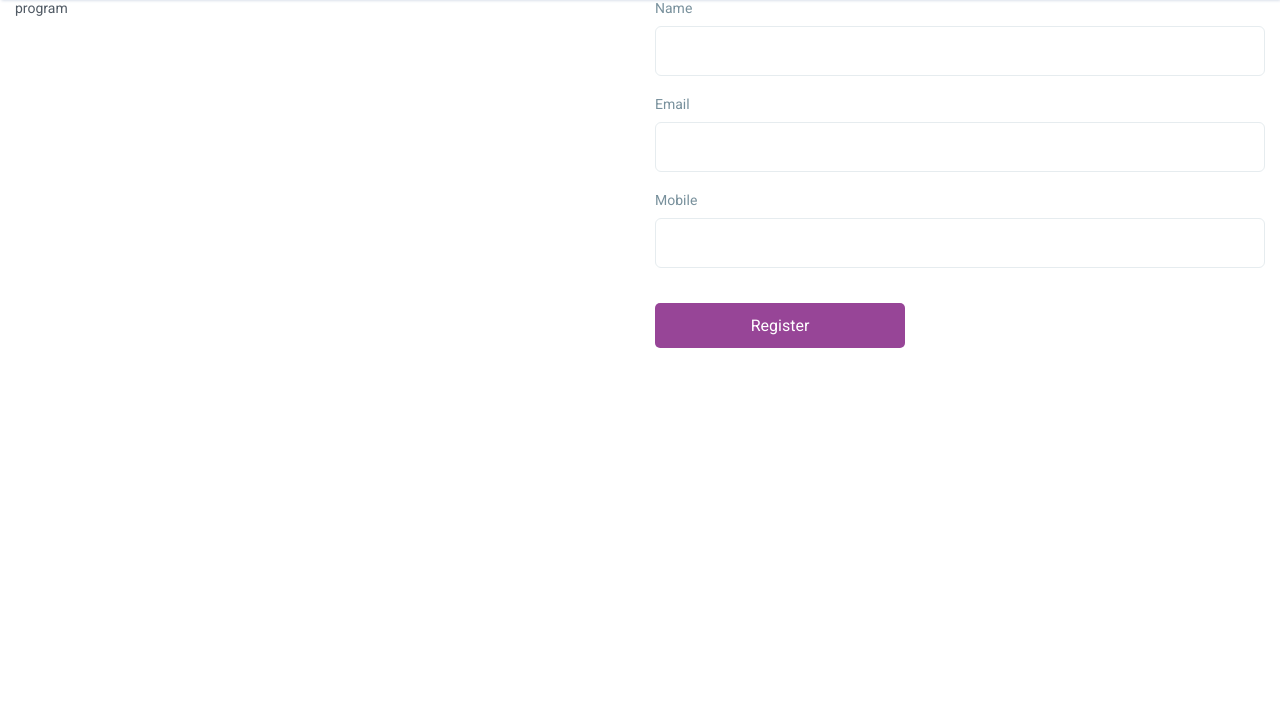
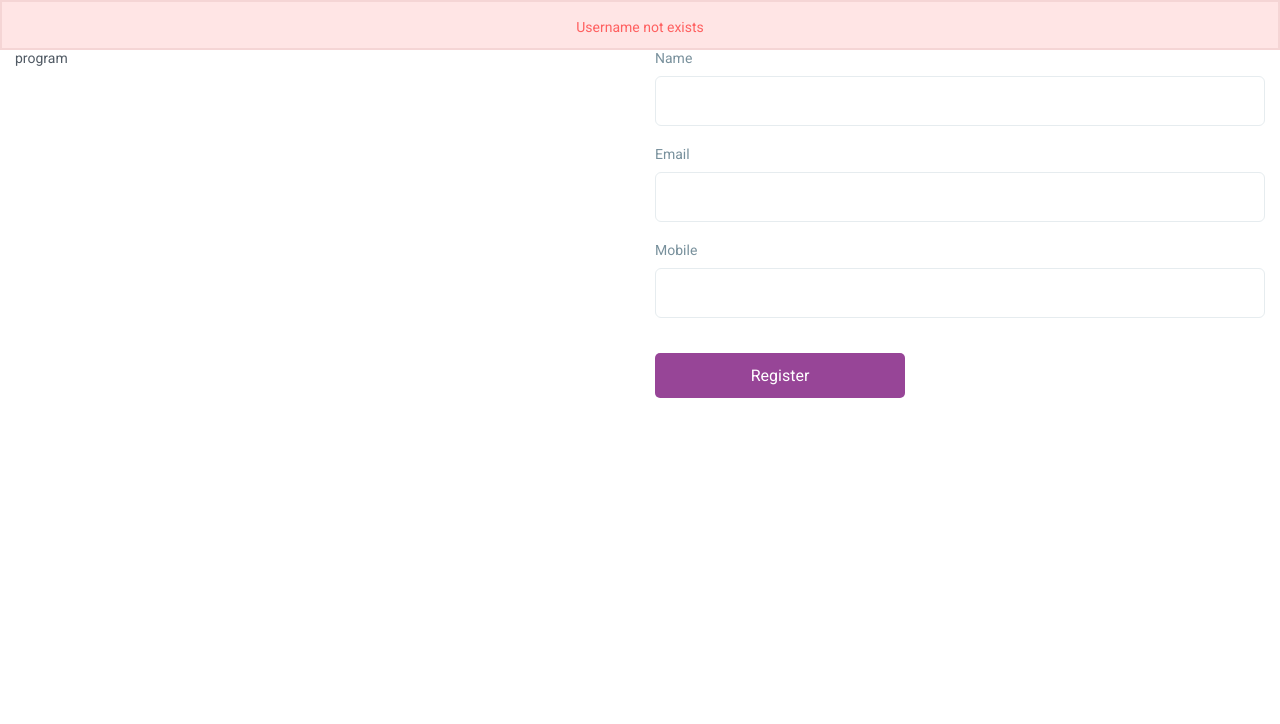
Before and after one commit to smrcpmfyyn/member.vaydeal, a plain HTML site: page web/index.html in a window 1280 px wide. Shown: the part 76-800 px from the top of the page. Drawn offline with Linux system fonts and the light colour scheme.

Commit message:
URL change

```diff
--- a/web/css/style.css
+++ b/web/css/style.css
@@ -1915,3 +1915,19 @@ nav ul li a:hover, nav ul li a:focus{
 .table {
 
 }
+
+/*message*/
+.msg-status {
+    width: 100%;
+    clear: both;
+    height: 50px;
+    line-height: 50px;
+    text-align: center;
+    border: 2px solid #f5d5d5;
+    position: relative;
+    z-index: 101;
+}
+.msg-status.error {
+    color: #ff6060;
+    background-color: rgb(255, 229, 229);
+}
--- a/web/index.html
+++ b/web/index.html
@@ -45,6 +45,7 @@
         </div>
     </header>
 </main>
+   <div id="msgStatus" class="msg-status error"> Username not exists</div>
    <div class="col-6">program</div>
    <div class="col-6">
         <div class="form register-form">
@@ -59,6 +60,10 @@
     </div>
     <!-- JS -->
     <script type="text/javascript" src="js/vaydeal.jquery.js"></script>
-
+    <script>
+        $(document).ready(function (){
+            autoHide("msgStatus");
+        });
+    </script>
 </body>
 </html>
--- a/web/js/vaydeal.jquery.js
+++ b/web/js/vaydeal.jquery.js
@@ -59,3 +59,9 @@ $(document).ready(function() {
 
 
 });
+
+function autoHide(id) {
+    setTimeout(function(){
+        $("#"+id).fadeOut('fast');
+    }, 5000);
+}
```
